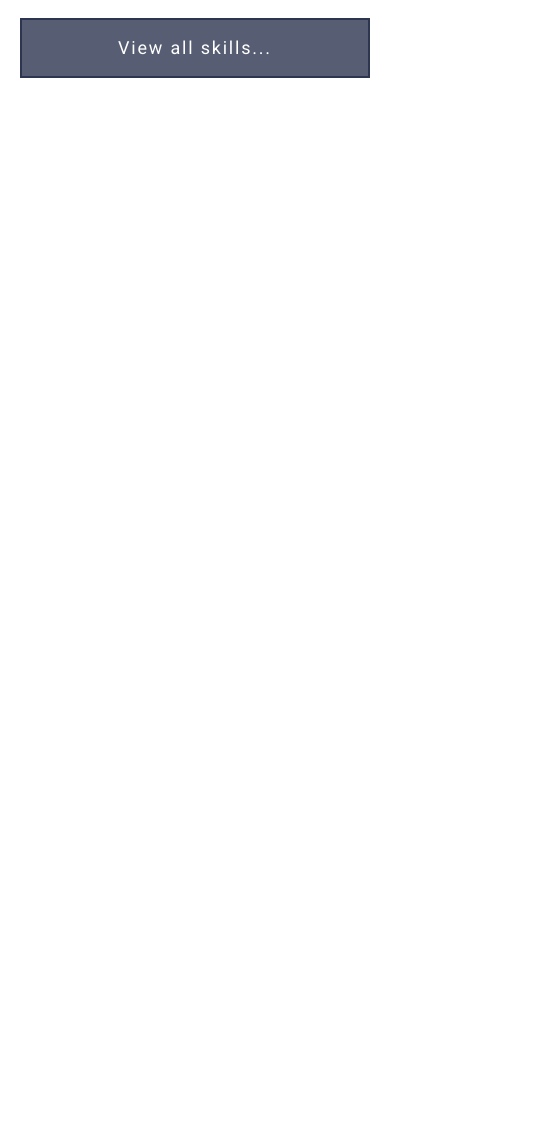
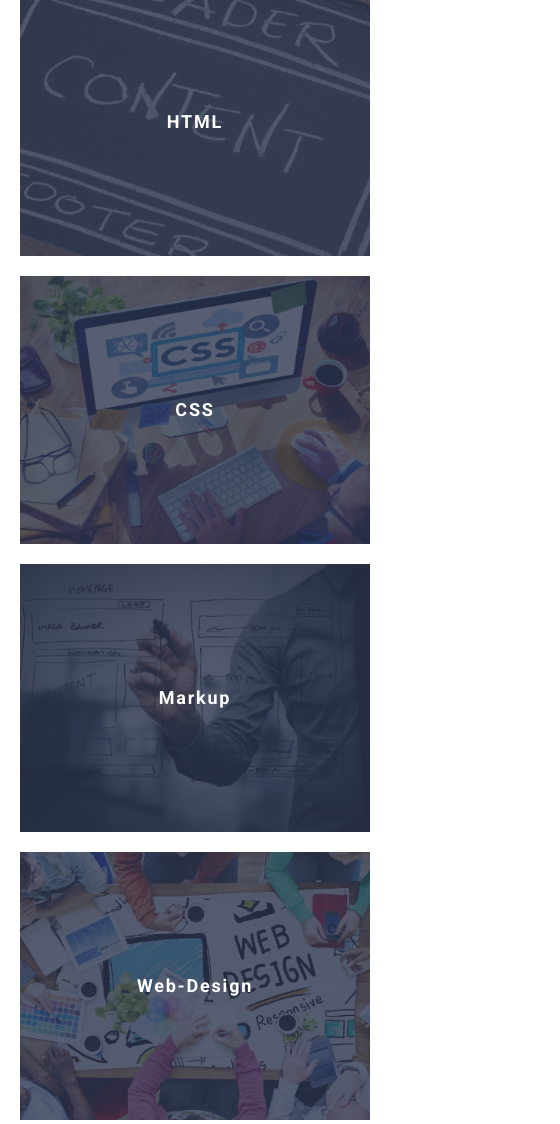
Before and after one commit to leonovS/grid-template-init-project, a website: page index.html in a window 390 px wide. Shown: the part 876-2000 px from the top of the page, 560 px wide, since content can reach past the window. Before the commit the page ends 964 px from the top, so only its background shows below. Drawn offline with Linux system fonts and the light colour scheme.

Commit message:
провел адаптацию кроме меню

```diff
--- a/assets/scss/common/_classes.scss
+++ b/assets/scss/common/_classes.scss
@@ -6,7 +6,6 @@
   align-items: center;
   justify-content: center;
 
-  height: 60px;
   padding-right: 1em;
   padding-left: 1em;
 
@@ -15,17 +14,37 @@
 
   color: $color-light;
 
-  font-size: 1.125rem;
+  @include lg-min {
+    font-size: 1.125rem;
+  }
+  &--light {
+    @include lg-min {
+      width: 250px;
+      height: 60px;
+    }
 
-  &--light {
-    width: 250px;
+    @include lg-md {
+      width: 200px;
+      height: 50px;
+    }
+
+    @include md {
+      width: 170px;
+      height: 40px;
+    }
 
     border: 2px solid $color-light;
     background-color: rgba(255, 255, 255, 0.1);
   }
 
   &--primary {
-    width: 350px;
+    height: 60px;
+    @include sm-min {
+      width: 350px;
+    }
+    @include sm {
+      width: 100%;
+    }
 
     border: 2px solid $color-primary;
     background-color: rgba(45, 54, 81, 0.8);
--- a/assets/scss/common/_typography.scss
+++ b/assets/scss/common/_typography.scss
@@ -19,12 +19,24 @@ h1 {
   letter-spacing: 0.08em;
 
   color: $color-light;
+  font-family: $font-header;
 
-  font-family: $font-header;
-  font-size: 3.75rem;
   font-weight: 300;
   line-height: 1.2;
+
+  @include lg-min {
+    font-size: 3.75rem;
+  }
+
+  @include lg-md {
+    font-size: 2.5rem;
+  }
+
+  @include md {
+    font-size: 1.875rem;
+  }
 }
+
 a {
   text-decoration: none;
 
--- a/assets/scss/components/header/_header-content.scss
+++ b/assets/scss/components/header/_header-content.scss
@@ -6,12 +6,27 @@
   z-index: 1;
 
   &__title {
-    margin: 0 0 53px;
+    @include lg-min {
+      margin: 0 0 53px;
+    }
+
+    @include lg-md {
+      margin: 0 0 43px;
+    }
+
+    @include md {
+      margin: 0 0 33px;
+    }
   }
 
   &__actions {
     display: flex;
     justify-content: center;
+
+    @include sm {
+      flex-direction: column;
+      align-items: center;
+    }
 
     gap: $gap;
   }
--- a/assets/scss/components/header/_header-navbar.scss
+++ b/assets/scss/components/header/_header-navbar.scss
@@ -9,11 +9,7 @@
   &__list {
     display: grid;
     justify-content: end;
-
-    margin: 0 -10px 0 0;
-    padding: 0;
-
-    list-style: none;
+    @include unlist(0 -10px 0);
 
     letter-spacing: 0.1em;
 
--- a/assets/scss/components/sections/skills/_skill-item.scss
+++ b/assets/scss/components/sections/skills/_skill-item.scss
@@ -5,34 +5,39 @@
   position: relative;
 
   overflow: hidden;
-}
-.skill-item:hover .skill-item__link {
+
+  &:hover {
+    .skill-item__link {
       color: $color-accent;
     }
 
-.skill-item:hover .skill-item__overlay {
+    .skill-item__overlay {
       opacity: 0.95;
     }
 
-.skill-item:hover .skill-item__image {
+    .skill-item__image {
       transform: scale(1.1);
     }
+  }
 
-.skill-item__title {
-  position: absolute;
+  &__title {
+    @include abs-position;
+
     z-index: 1;
-  top: 0;
-  right: 0;
-  bottom: 0;
-  left: 0;
-
     margin: 0;
 
     letter-spacing: 0.1em;
 
+    @include md-min {
       font-size: 1.25rem;
     }
-.skill-item__link {
+
+    @include md {
+      font-size: 1.125rem;
+    }
+  }
+
+  &__link {
     display: flex;
     align-items: center;
     justify-content: center;
@@ -44,7 +49,20 @@
     transition: color 0.5s;
   }
 
-.skill-item__image {
+  &__overlay {
+    position: absolute;
+    top: 0;
+    right: 0;
+    bottom: 0;
+    left: 0;
+
+    transition: opacity 0.5s;
+
+    opacity: 0.8;
+    background-color: $color-primary;
+  }
+
+  &__image {
     position: absolute;
     top: 0;
     right: 0;
@@ -57,42 +75,17 @@
     background-position: center;
     background-size: cover;
   }
-.skill-item__overlay {
-  position: absolute;
-  top: 0;
-  right: 0;
-  bottom: 0;
-  left: 0;
+  @media (min-height: 691px) {
+    min-height: calc(33.3333vh - 13.3333px);
+  }
 
-  transition: opacity 0.5s;
+  @media (max-height: 690px) {
+    min-height: calc(230px - 13.3333px);
+  }
+}
 
-  opacity: 0.8;
-  background-color: $color-primary;
+@for $i from 1 through 9 {
+  .skill-item:nth-of-type(#{$i}) {
+    grid-area: a#{$i};
   }
-.skill-item:nth-of-type(1) {
-  grid-area: a1;
 }
-.skill-item:nth-of-type(2) {
-  grid-area: a2;
-}
-.skill-item:nth-of-type(3) {
-  grid-area: a3;
-}
-.skill-item:nth-of-type(4) {
-  grid-area: a4;
-}
-.skill-item:nth-of-type(5) {
-  grid-area: a5;
-}
-.skill-item:nth-of-type(6) {
-  grid-area: a6;
-}
-.skill-item:nth-of-type(7) {
-  grid-area: a7;
-}
-.skill-item:nth-of-type(8) {
-  grid-area: a8;
-}
-.skill-item:nth-of-type(9) {
-  grid-area: a9;
-}
--- a/assets/scss/components/sections/skills/_skills.scss
+++ b/assets/scss/components/sections/skills/_skills.scss
@@ -2,19 +2,42 @@
 @use "../../../mixins" as *;
 
 .skills {
+  @include sm-min {
     padding: $gap-sm;
   }
-.skills-container {
+
+  @include sm {
+    padding: $gap;
+  }
+
+  &-container {
     display: grid;
 
+    @include lg-min {
+      grid-template-areas: "a1 a1 a2 a3" "a4 a5 a5 a6" "a7 a8 a9 a6";
       gap: $gap-sm;
-  grid-template-areas: "a1 a1 a2 a3" "a4 a5 a5 a6" "a7 a8 a9 a6";
+    }
+    @include lg-md {
+      grid-template-areas: "a1 a1 a2" "a3 a4 a4" "a5 a5 a6" "a7 a8 a6" "a7 a9 a9";
+      gap: $gap-sm;
+    }
+    @include md-sm {
+      grid-template-areas: "a1 a2" "a3 a2" "a4 a4" "a5 a6" "a5 a7" "a8 a9";
+      gap: $gap-sm;
+    }
+    @include sm {
+      grid-template-areas: "a1" "a2" "a3" "a4" "a5" "a6" "a7" "a8" "a9";
+      gap: $gap;
+    }
   }
 
-.skills-actions {
+  &-actions {
     display: flex;
     justify-content: center;
 
     margin-top: $gap;
-  margin-bottom: 3gap-lg;
+    @include sm-min {
+      margin-bottom: $gap-lg;
     }
+  }
+}
--- a/assets/scss/mixins/_extends.scss
+++ b/assets/scss/mixins/_extends.scss
@@ -3,7 +3,7 @@
 @use "mixins-media" as *;
 
 %container {
-  max-width: 1340px;
+  max-width: $ul;
   margin: 0 auto;
   padding-right: $gap;
   padding-left: $gap;
--- a/assets/scss/style.scss
+++ b/assets/scss/style.scss
@@ -16,36 +16,3 @@
 @use "components/sections/section-posts";
 
 @use "components/footer/footer";
-
-@media (min-width: 691px) {
-  .skill-item {
-    min-height: calc(33.3333vh - 13.3333px);
-  }
-}
-@media (max-height: 690px) {
-  .skill-item {
-    min-height: calc(230px - 13.3333px);
-  }
-}
-@media (max-width: 992px) {
-  .header-content__title {
-    margin: 0 0 43px;
-  }
-}
-
-@media (max-width: 768px) {
-  .header-content__title {
-    margin: 0 0 33ypx;
-  }
-}
-@media (max-width: 992px) {
-  h1 {
-    font-size: 2.5rem;
-  }
-}
-
-@media (max-width: 768px) {
-  h1 {
-    font-size: 1.875rem;
-  }
-}
--- a/gulpfile.js
+++ b/gulpfile.js
@@ -40,7 +40,7 @@ function scss() {
 function scssDev() {
   return src(PATH.scssFile, {sourcemaps: true}).
     pipe(sass({outputStyle: 'expanded'}).on('error', sass.logError)).
-    pipe(postcss(PLUGINS)).
+    pipe(postcss(PLUGINS[mqpacker({sort: sortCSSmq})])).
     pipe(dest(PATH.cssFolder, {sourcemaps: true})).
     pipe(browserSync.stream());
 }
```
Also changed, not shown: assets/css/style.css. Lines whose indentation alone changed are shown as unchanged.
